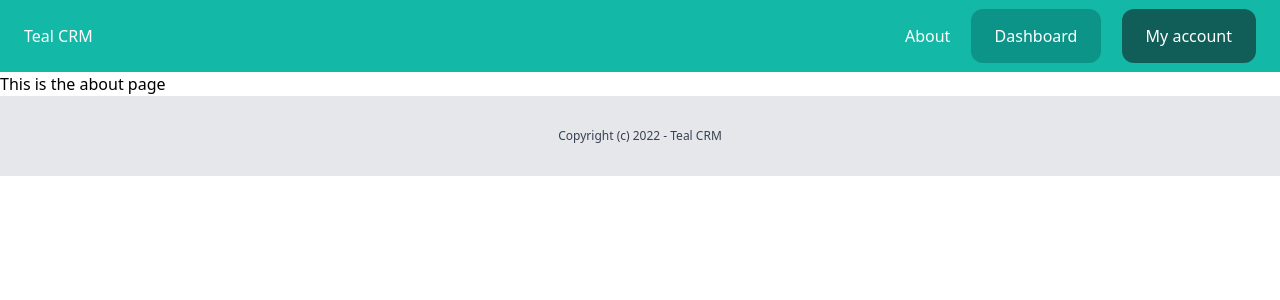
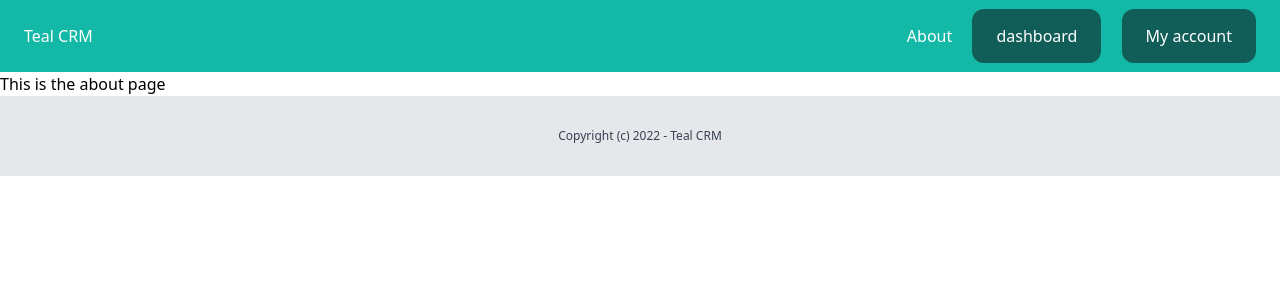
Before and after one commit to nccleb/crm, a Django app: page /about/ in a window 1280 px wide. Shown: the top 300 px of the page. Run offline with Django 5.2, Linux system fonts and the light colour scheme; the visitor is signed in with stand-in values (Sample User, id 1); some libraries are stand-ins or nearby versions.

Commit message:
3rd commit

```diff
--- a/core/templates/core/partials/nav.html
+++ b/core/templates/core/partials/nav.html
@@ -5,7 +5,7 @@
         <a href="{% url 'about' %}" class="text-white">About</a>
         {% if request.user.is_authenticated %}
 
-            <a href="{% url 'dashboard' %}" class="py-4 px-6 bg-teal-600 rounded-xl text-white">Dashboard</a>
+        <a href="{% url 'dashboard' %}" class="py-4 px-6 bg-teal-800 rounded-xl text-white">dashboard</a>
             <a href="{% url 'myaccount' %}" class="py-4 px-6 bg-teal-800 rounded-xl text-white">My account</a>
         {% else %}
             <a href="{% url 'login' %}" class="py-4 px-6 bg-teal-600 rounded-xl text-white">Log in</a>
--- a/tealcrm/urls.py
+++ b/tealcrm/urls.py
@@ -4,6 +4,7 @@ from django.contrib import admin
 from django.contrib.auth import views
 from django.urls import include, path
 from core.views import UserLogoutView, about, index
+from dashboard.views import dashboard
 from userprofile.views import signup, myaccount
 from userprofile.forms import LoginForm
 from django.contrib.auth.views import LogoutView
@@ -16,7 +17,8 @@ urlpatterns = [
     path('signup/',signup,name='signup'),
     path('log-in/', views.LoginView.as_view(template_name='userprofile/login.html', authentication_form=LoginForm), name='login'),
     path('logout/', UserLogoutView.as_view(http_method_names = ['get', 'post', 'options'] ), name='logout'),
-    path('dashboard/', include('dashboard.urls')),
+    #path('dashboard/', include('dashboard.urls')),
+    path('dashboard/',dashboard,name='dashboard'),
     path('', include('core.urls')),
     path('admin/', admin.site.urls),
 ]+ static(settings.MEDIA_URL, document_root=settings.MEDIA_ROOT)
```
